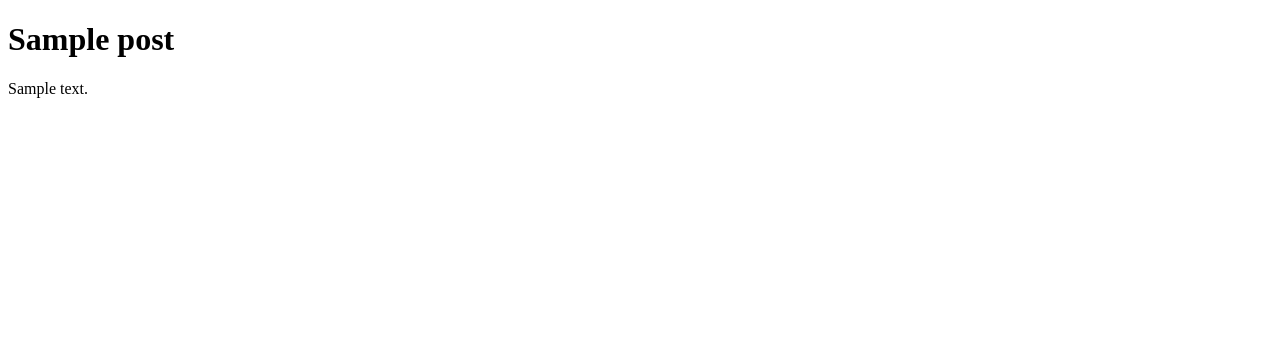
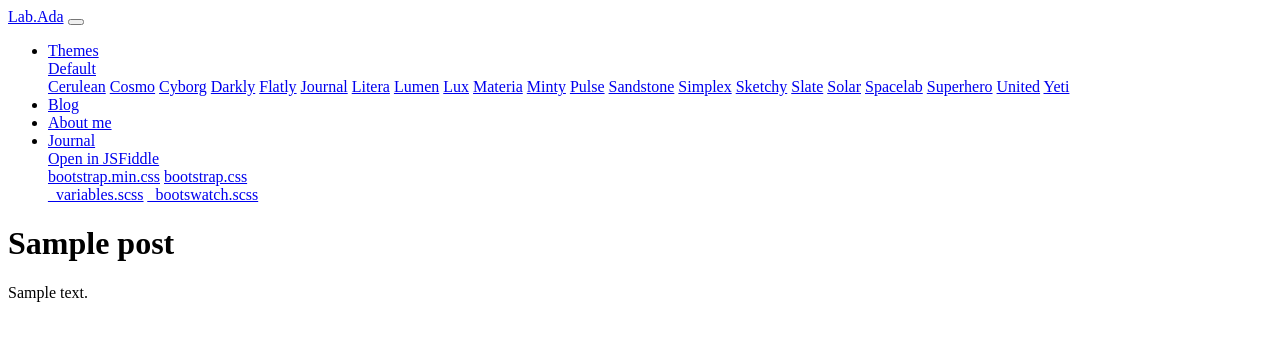
Before and after one commit to baebaeseonhuii/guruDjango, a Django app: page /blog/1/ in a window 1280 px wide. Shown: the top 341 px of the page. Run offline with Django 3.2, Linux system fonts and the light colour scheme; tables that the repository leaves empty hold one stand-in row (values such as "Sample post").

Commit message:
initialized post_detail test

```diff
--- a/blog/models.py
+++ b/blog/models.py
@@ -13,3 +13,6 @@ class Post(models.Model):
 
     def __str__(self):
         return '{} :: {}'.format(self.title, self.author)
+
+    def get_absolute_url(self):
+        return '/blog/{}/'.format(self.pk)
--- a/blog/templates/blog/post_detail.html
+++ b/blog/templates/blog/post_detail.html
@@ -2,9 +2,68 @@
 <html lang="en">
 <head>
     <meta charset="UTF-8">
-    <title>{{ object.title }}</title>
+    <title>{{ object.title }} - Blog</title>
 </head>
 <body>
+<div class="navbar navbar-expand-lg fixed-top navbar-dark bg-dark" id="navbar">
+      <div class="container">
+        <a href="../" class="navbar-brand">Lab.Ada</a>
+        <button class="navbar-toggler" type="button" data-toggle="collapse" data-target="#navbarResponsive" aria-controls="navbarResponsive" aria-expanded="false" aria-label="Toggle navigation">
+          <span class="navbar-toggler-icon"></span>
+        </button>
+        <div class="collapse navbar-collapse" id="navbarResponsive">
+          <ul class="navbar-nav">
+            <li class="nav-item dropdown">
+              <a class="nav-link dropdown-toggle" data-toggle="dropdown" href="#" id="themes">Themes <span class="caret"></span></a>
+              <div class="dropdown-menu" aria-labelledby="themes">
+                <a class="dropdown-item" href="../default/">Default</a>
+                <div class="dropdown-divider"></div>
+                <a class="dropdown-item" href="../cerulean/">Cerulean</a>
+                <a class="dropdown-item" href="../cosmo/">Cosmo</a>
+                <a class="dropdown-item" href="../cyborg/">Cyborg</a>
+                <a class="dropdown-item" href="../darkly/">Darkly</a>
+                <a class="dropdown-item" href="../flatly/">Flatly</a>
+                <a class="dropdown-item" href="../journal/">Journal</a>
+                <a class="dropdown-item" href="../litera/">Litera</a>
+                <a class="dropdown-item" href="../lumen/">Lumen</a>
+                <a class="dropdown-item" href="../lux/">Lux</a>
+                <a class="dropdown-item" href="../materia/">Materia</a>
+                <a class="dropdown-item" href="../minty/">Minty</a>
+                <a class="dropdown-item" href="../pulse/">Pulse</a>
+                <a class="dropdown-item" href="../sandstone/">Sandstone</a>
+                <a class="dropdown-item" href="../simplex/">Simplex</a>
+                <a class="dropdown-item" href="../sketchy/">Sketchy</a>
+                <a class="dropdown-item" href="../slate/">Slate</a>
+                <a class="dropdown-item" href="../solar/">Solar</a>
+                <a class="dropdown-item" href="../spacelab/">Spacelab</a>
+                <a class="dropdown-item" href="../superhero/">Superhero</a>
+                <a class="dropdown-item" href="../united/">United</a>
+                <a class="dropdown-item" href="../yeti/">Yeti</a>
+              </div>
+            </li>
+            <li class="nav-item">
+              <a class="nav-link" href="../blog/">Blog</a>
+            </li>
+            <li class="nav-item">
+              <a class="nav-link" href="about_me/">About me</a>
+            </li>
+            <li class="nav-item dropdown">
+              <a class="nav-link dropdown-toggle" data-toggle="dropdown" href="#" id="download">Journal <span class="caret"></span></a>
+              <div class="dropdown-menu" aria-labelledby="download">
+                <a class="dropdown-item" target="_blank" href="https://jsfiddle.net/bootswatch/uyeaokyd/">Open in JSFiddle</a>
+                <div class="dropdown-divider"></div>
+                <a class="dropdown-item" href="../4/journal/bootstrap.min.css" download>bootstrap.min.css</a>
+                <a class="dropdown-item" href="../4/journal/bootstrap.css" download>bootstrap.css</a>
+                <div class="dropdown-divider"></div>
+                <a class="dropdown-item" href="../4/journal/_variables.scss" download>_variables.scss</a>
+                <a class="dropdown-item" href="../4/journal/_bootswatch.scss" download>_bootswatch.scss</a>
+              </div>
+            </li>
+          </ul>
+
+        </div>
+      </div>
+    </div>
 
 <h1>{{ object.title }}</h1>
     <div>
```
Also changed, not shown: blog/tests.py (+43 -5 lines).
